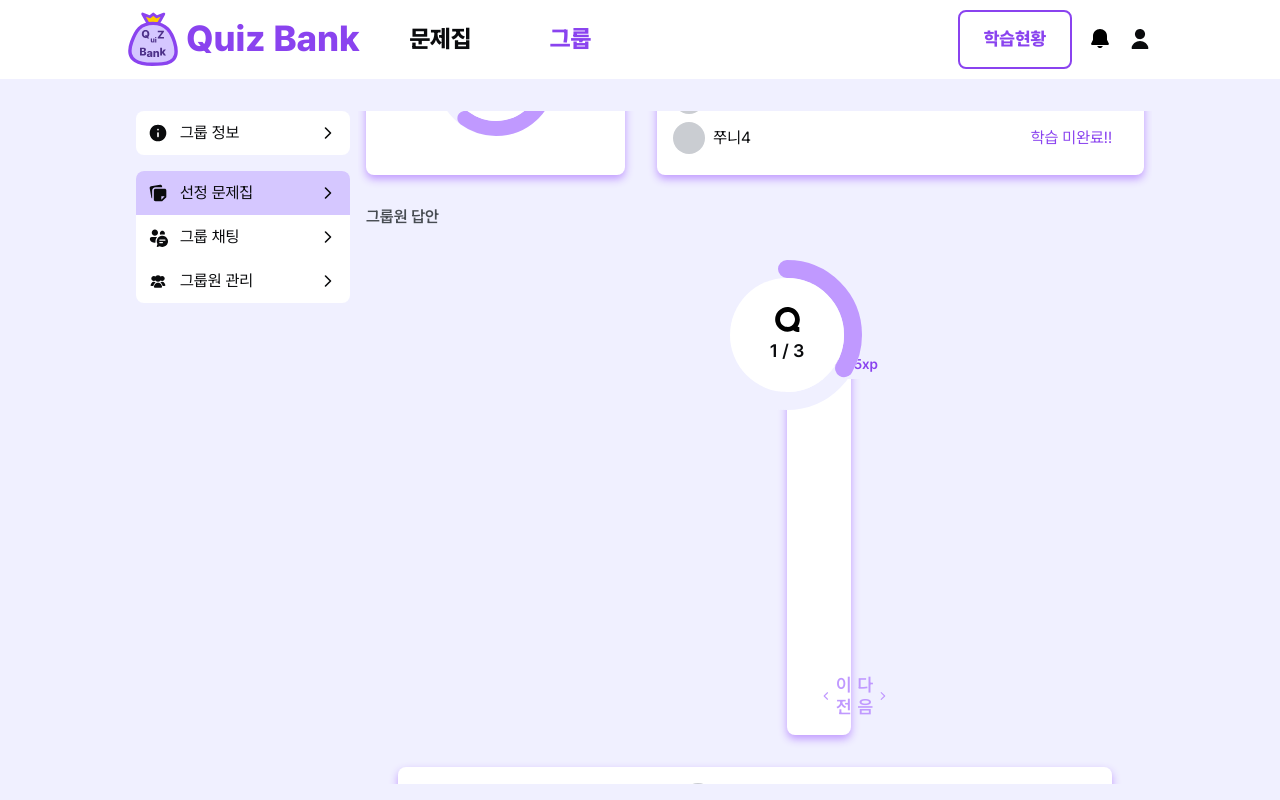
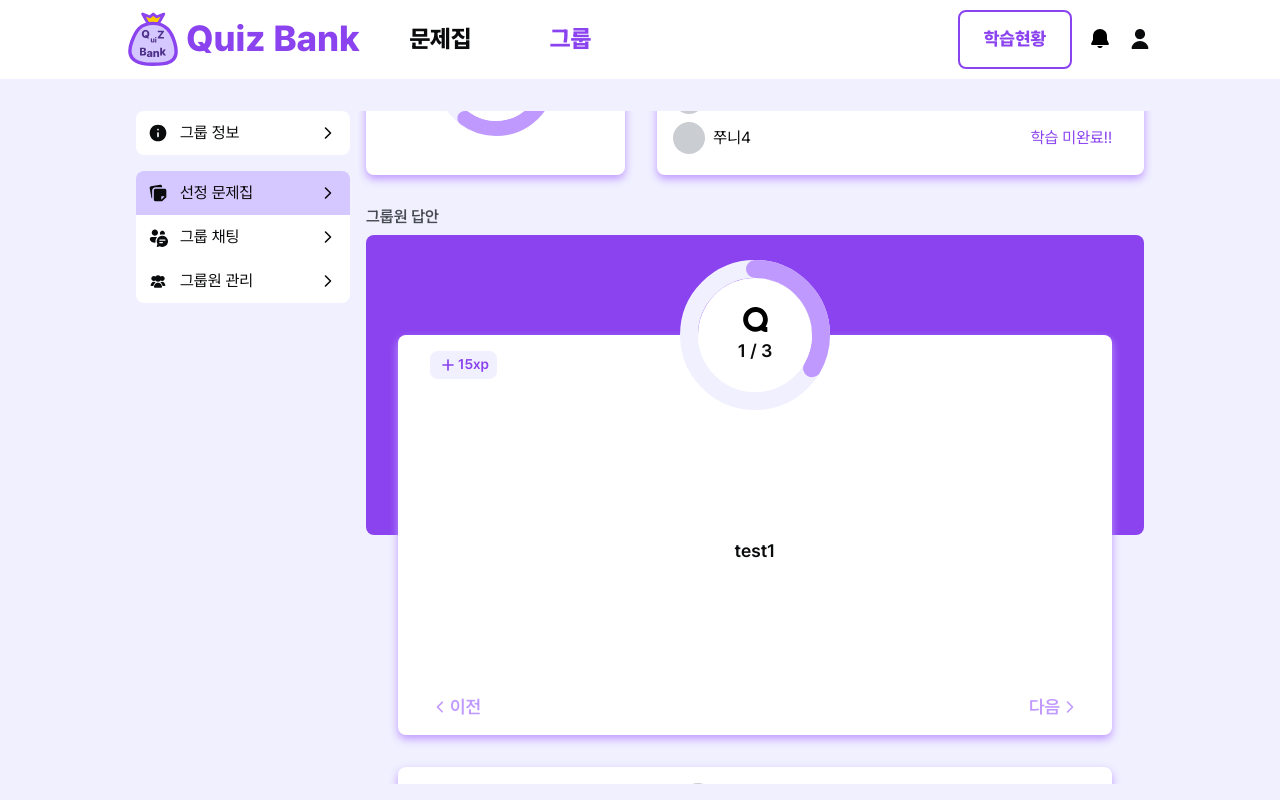
Before and after one commit to QuizBank-Dev/QuizBank-FE, a Next.js app: page /group/1/quizbook/1 in a window 1280 px wide. Both pictures are taken after a click on the element "그룹원 답안 확인하기". Built offline with nearby package versions, Linux system fonts and the light colour scheme; no server answers.

Commit message:
🐛 그룹 문제집 활동 상세 페이지 QuestionCard 랜더링 문제 해결

```diff
--- a/src/app/group/[groupId]/quizbook/[quizbookId]/_components/AnswerList.tsx
+++ b/src/app/group/[groupId]/quizbook/[quizbookId]/_components/AnswerList.tsx
@@ -23,7 +23,7 @@ const answerList = [
 
 export default function AnswerList({ quizId }: { quizId: string }) {
     return (
-        <div className="flex w-full flex-col gap-4 md:gap-8 md:pb-4">
+        <div className="flex w-full flex-col gap-4 px-4 md:gap-8 md:px-8 md:pb-4">
             {answerList.map((data) => (
                 <SolvedCard
                     key={data.owner._id}
--- a/src/app/group/[groupId]/quizbook/[quizbookId]/_components/MemberAnswer.tsx
+++ b/src/app/group/[groupId]/quizbook/[quizbookId]/_components/MemberAnswer.tsx
@@ -35,7 +35,8 @@ export default function MemberAnswer({
             <span className="hidden text-pc-body-md text-gray-600 md:block">
                 그룹원 답안
             </span>
-            <div className="mx-4 flex flex-col items-center gap-4 md:mx-8 md:gap-8">
+            <div className="flex flex-col items-center gap-4 md:gap-8">
+                <div className="h-auto w-full">
                     <QuestionCard
                         curIdx={pageNumber + 1}
                         totalIdx={quizList.length}
@@ -46,6 +47,7 @@ export default function MemberAnswer({
                         onPrev={onPrevHandler}
                         onNext={onNextHandler}
                     />
+                </div>
                 {showAnswers ? (
                     <AnswerList quizId={quizList[pageNumber]._id} />
                 ) : (
```
Lines whose indentation alone changed are shown as unchanged.
